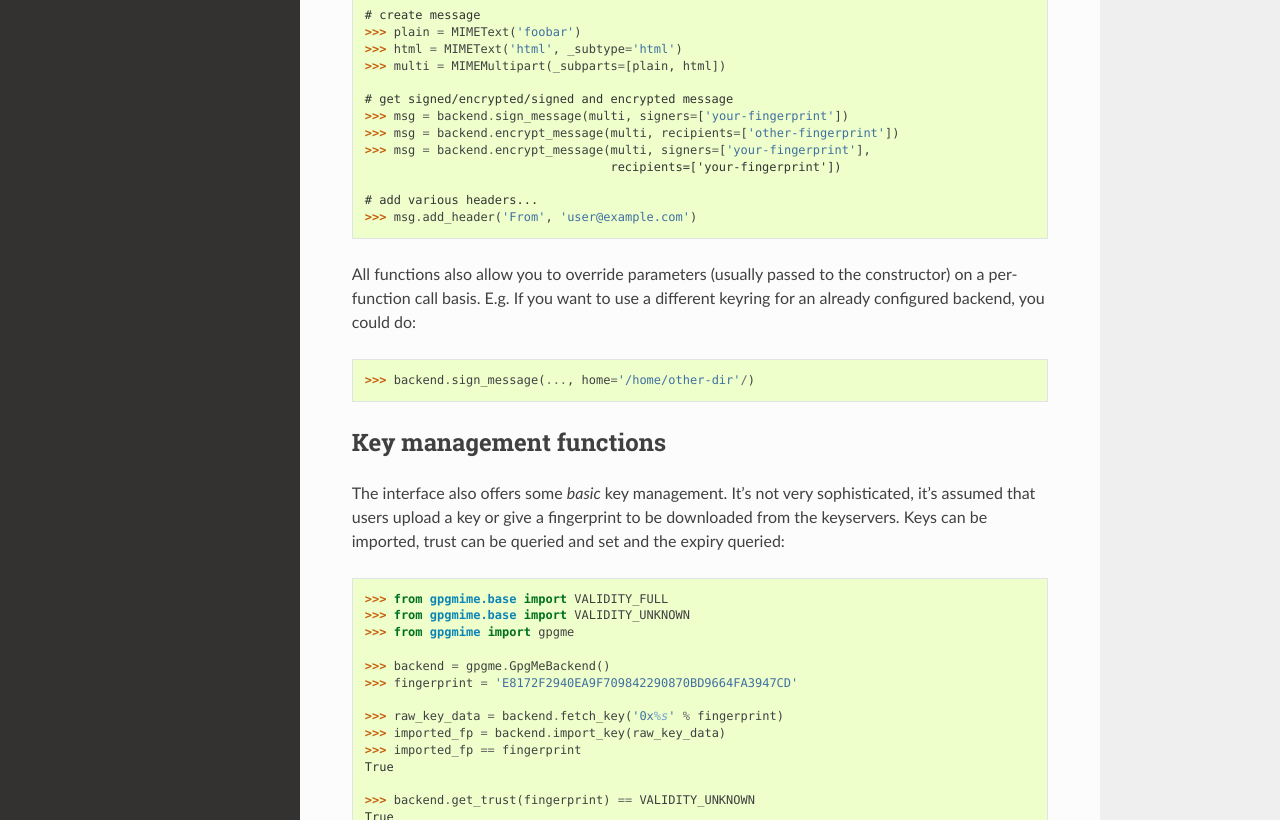
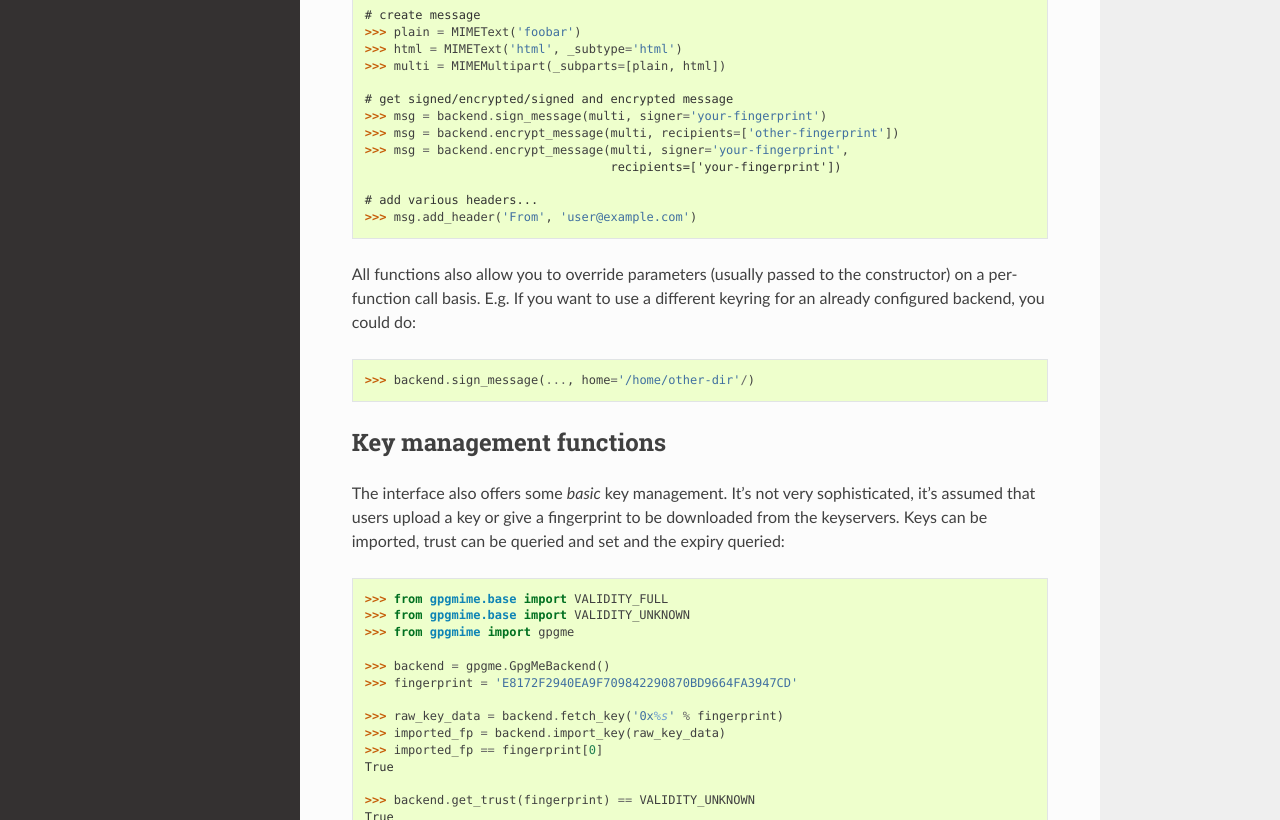
Before and after one commit to mathiasertl/gpgliblib, a Sphinx documentation site: the page built from doc/usage.rst, in a window 1280 px wide and 1400 px high. Shown: the part 580-1400 px from the top of the window. Built offline with Sphinx 7.4.7 and the Read the Docs theme 2.0.0, drawn with Linux system fonts in a browser that asks for light colours; some of the changed text lies outside the part shown.

Commit message:
update usage

```diff
--- a/doc/usage.rst
+++ b/doc/usage.rst
@@ -31,9 +31,9 @@ If you are handling basic MIME messages (from pythons `email.mime
    >>> multi = MIMEMultipart(_subparts=[plain, html])
 
    # get signed/encrypted/signed and encrypted message
-   >>> msg = backend.sign_message(multi, signers=['your-fingerprint'])
+   >>> msg = backend.sign_message(multi, signer='your-fingerprint')
    >>> msg = backend.encrypt_message(multi, recipients=['other-fingerprint'])
-   >>> msg = backend.encrypt_message(multi, signers=['your-fingerprint'],
+   >>> msg = backend.encrypt_message(multi, signer='your-fingerprint',
                                      recipients=['your-fingerprint'])
 
    # add various headers...
@@ -62,7 +62,7 @@ can be imported, trust can be queried and set and the expiry queried::
 
    >>> raw_key_data = backend.fetch_key('0x%s' % fingerprint)
    >>> imported_fp = backend.import_key(raw_key_data)
-   >>> imported_fp == fingerprint
+   >>> imported_fp == fingerprint[0]
    True
 
    >>> backend.get_trust(fingerprint) == VALIDITY_UNKNOWN
@@ -113,5 +113,5 @@ objects::
    >>> fingerprint = 'E8172F2940EA9F709842290870BD9664FA3947CD'
 
    >>> msg = GpgEmailMessage(subject='subject', ...,
-   ...     gpg_recipients=[fingerprint], gpg_signers=[fingerprint])
+   ...     gpg_recipients=[fingerprint], gpg_signer=fingerprint)
    >>> msg.send()
```
